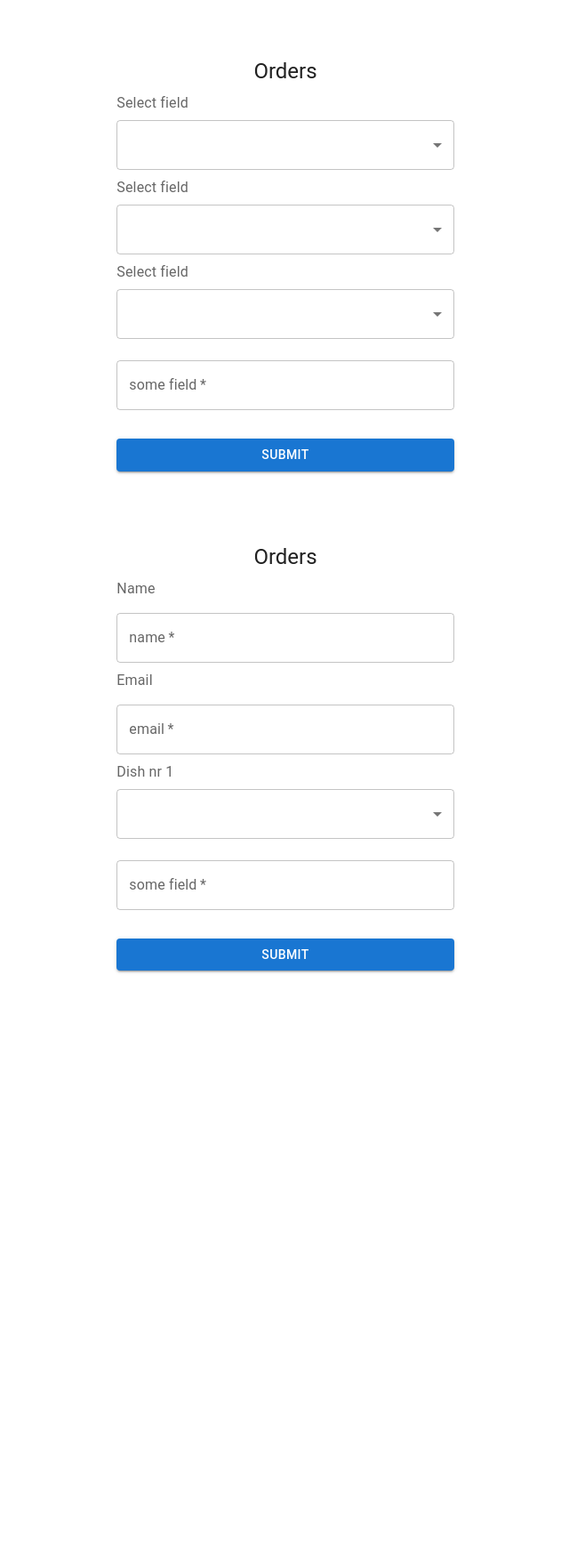
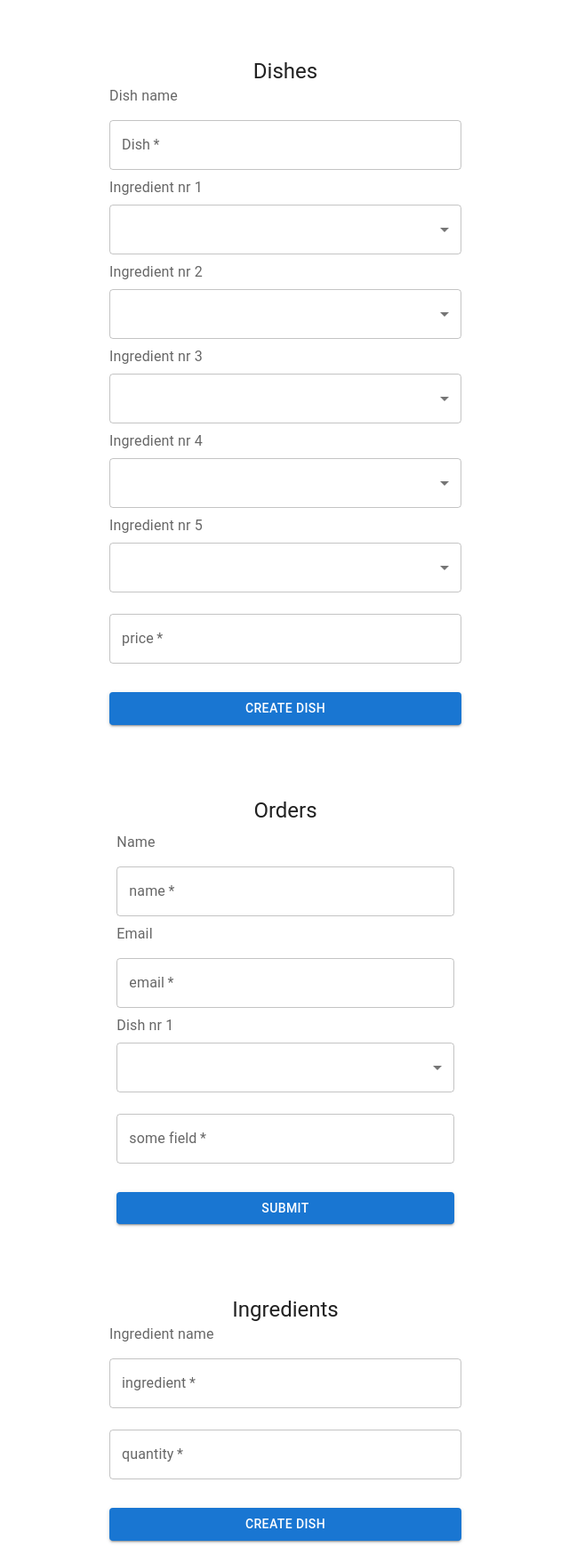
Before and after one commit to gotham237/Restaurant-frontend, a React (Vite) app: page / in a window 1280 px wide. Shown: the whole page at 89% size, without its empty margins (319-959 px from the left). Before the commit the page ends 1107 px from the top, so only its background shows below. Built offline with nearby package versions, Linux system fonts and the light colour scheme; no server answers.

Commit message:
add third form

```diff
--- a/src/App.jsx
+++ b/src/App.jsx
@@ -1,11 +1,13 @@
 import Form1 from "./components/Form1";
 import Form2 from "./components/Form2";
+import Form3 from "./components/Form3";
 
 export default function Form() {
   return (
     <>
       <Form1 />
       <Form2 />
+      <Form3 />
     </>
   );
 }
--- a/src/components/Form1.jsx
+++ b/src/components/Form1.jsx
@@ -36,38 +36,53 @@ export default function Form1() {
           }}
         >
           <Typography component="h1" variant="h5">
-            Orders
+            Dishes
           </Typography>
-          <Box
-            component="form"
-            onSubmit={handleSubmit}
-            noValidate
-            sx={{ mt: 1 }}
-          >
-            <InputLabel sx={{ textAlign: "left" }}>Select field</InputLabel>
+          <Box component="form" onSubmit={handleSubmit} noValidate>
+            <InputLabel sx={{ textAlign: "left" }}>Dish name</InputLabel>
+            <TextField
+              margin="normal"
+              required
+              fullWidth
+              name="dish"
+              label="Dish"
+            />
+            <InputLabel sx={{ textAlign: "left" }}>Ingredient nr 1</InputLabel>
             <Select required fullWidth sx={{ mt: 1, mb: 1 }}>
-              <MenuItem value="option1">Option 1</MenuItem>
-              <MenuItem value="option2">Option 2</MenuItem>
-              <MenuItem value="option3">Option 3</MenuItem>
+              <MenuItem value="option1">1</MenuItem>
+              <MenuItem value="option2">2</MenuItem>
+              <MenuItem value="option3">3</MenuItem>
             </Select>
-            <InputLabel sx={{ textAlign: "left" }}>Select field</InputLabel>
-            <Select required fullWidth sx={{ mt: 1, mb: 1 }}>
-              <MenuItem value="option1">Option 1</MenuItem>
-              <MenuItem value="option2">Option 2</MenuItem>
-              <MenuItem value="option3">Option 3</MenuItem>
+            <InputLabel sx={{ textAlign: "left" }}>Ingredient nr 2</InputLabel>
+            <Select fullWidth sx={{ mt: 1, mb: 1 }}>
+              <MenuItem value="option1">1</MenuItem>
+              <MenuItem value="option2">2</MenuItem>
+              <MenuItem value="option3">3</MenuItem>
             </Select>
-            <InputLabel sx={{ textAlign: "left" }}>Select field</InputLabel>
-            <Select required fullWidth sx={{ mt: 1, mb: 1 }}>
-              <MenuItem value="option1">Option 1</MenuItem>
-              <MenuItem value="option2">Option 2</MenuItem>
-              <MenuItem value="option3">Option 3</MenuItem>
+            <InputLabel sx={{ textAlign: "left" }}>Ingredient nr 3</InputLabel>
+            <Select fullWidth sx={{ mt: 1, mb: 1 }}>
+              <MenuItem value="option1">1</MenuItem>
+              <MenuItem value="option2">2</MenuItem>
+              <MenuItem value="option3">3</MenuItem>
+            </Select>
+            <InputLabel sx={{ textAlign: "left" }}>Ingredient nr 4</InputLabel>
+            <Select fullWidth sx={{ mt: 1, mb: 1 }}>
+              <MenuItem value="option1">1</MenuItem>
+              <MenuItem value="option2">2</MenuItem>
+              <MenuItem value="option3">3</MenuItem>
+            </Select>
+            <InputLabel sx={{ textAlign: "left" }}>Ingredient nr 5</InputLabel>
+            <Select fullWidth sx={{ mt: 1, mb: 1 }}>
+              <MenuItem value="option1">1</MenuItem>
+              <MenuItem value="option2">2</MenuItem>
+              <MenuItem value="option3">3</MenuItem>
             </Select>
             <TextField
               margin="normal"
               required
               fullWidth
-              name="some field"
-              label="some field"
+              name="price"
+              label="price"
             />
             <Button
               type="submit"
@@ -75,7 +90,7 @@ export default function Form1() {
               variant="contained"
               sx={{ mt: 3, mb: 2 }}
             >
-              Submit
+              Create Dish
             </Button>
           </Box>
         </Box>
--- /dev/null
+++ b/src/components/Form3.jsx
@@ -0,0 +1,68 @@
+import Button from "@mui/material/Button";
+import CssBaseline from "@mui/material/CssBaseline";
+import TextField from "@mui/material/TextField";
+import Box from "@mui/material/Box";
+import Typography from "@mui/material/Typography";
+import Container from "@mui/material/Container";
+import { createTheme, ThemeProvider } from "@mui/material/styles";
+import InputLabel from "@mui/material/InputLabel";
+
+// TODO remove, this demo shouldn't need to reset the theme.
+const defaultTheme = createTheme();
+
+export default function Form1() {
+  const handleSubmit = (event) => {
+    event.preventDefault();
+    const data = new FormData(event.currentTarget);
+    console.log({
+      email: data.get("email"),
+      password: data.get("password"),
+    });
+  };
+
+  return (
+    <ThemeProvider theme={defaultTheme}>
+      <Container component="main" maxWidth="xs">
+        <CssBaseline />
+        <Box
+          sx={{
+            marginTop: 8,
+            display: "flex",
+            flexDirection: "column",
+            alignItems: "center",
+            textAlign: "center",
+          }}
+        >
+          <Typography component="h1" variant="h5">
+            Ingredients
+          </Typography>
+          <Box component="form" onSubmit={handleSubmit} noValidate>
+            <InputLabel sx={{ textAlign: "left" }}>Ingredient name</InputLabel>
+            <TextField
+              margin="normal"
+              required
+              fullWidth
+              name="ingredient"
+              label="ingredient"
+            />
+            <TextField
+              margin="normal"
+              required
+              fullWidth
+              name="quantity"
+              label="quantity"
+            />
+            <Button
+              type="submit"
+              fullWidth
+              variant="contained"
+              sx={{ mt: 3, mb: 2 }}
+            >
+              Create Dish
+            </Button>
+          </Box>
+        </Box>
+      </Container>
+    </ThemeProvider>
+  );
+}
```
